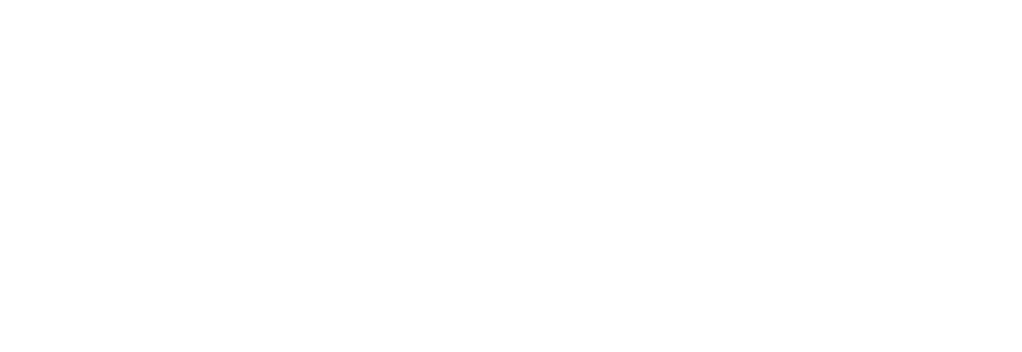
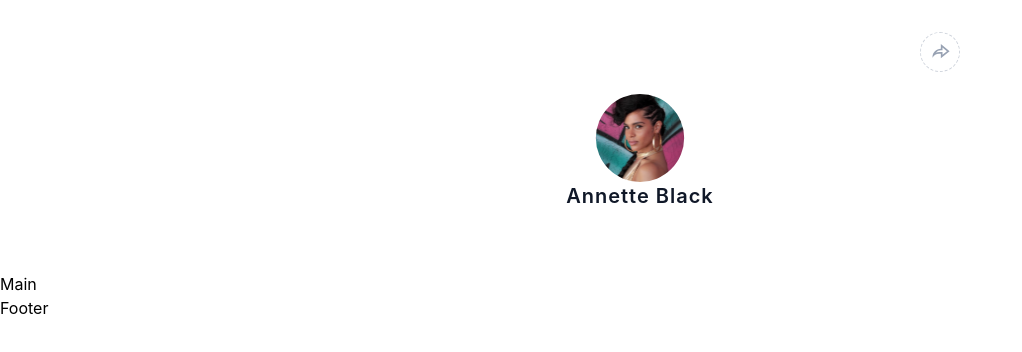
Before and after one commit to Qreamville/ZuriHNG-Task-1, a Next.js app: page / in a window 1280 px wide. Shown: the top 352 px of the page, without its empty margins (0-1022 px from the left). Built offline with nearby package versions, Linux system fonts and the light colour scheme.

Commit message:
Update index.tsx

```diff
--- a/pages/index.tsx
+++ b/pages/index.tsx
@@ -1,15 +1,19 @@
 import type { NextPage } from "next";
 import Head from "next/head";
+import { Footer, Header, Main } from "../components";
 
 const Home: NextPage = () => {
   return (
-    <div>
+    <>
       <Head>
         <title>Linktree</title>
         <meta name="description" content="Generated by create next app" />
         <link rel="icon" href="/favicon.ico" />
       </Head>
-    </div>
+      <Header />
+      <Main />
+      <Footer />
+    </>
   );
 };
 
```
